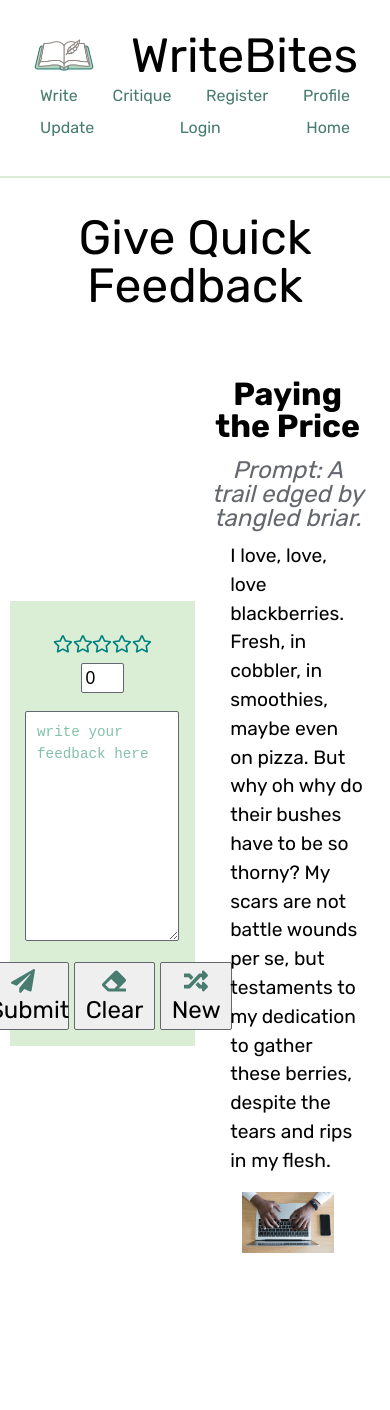
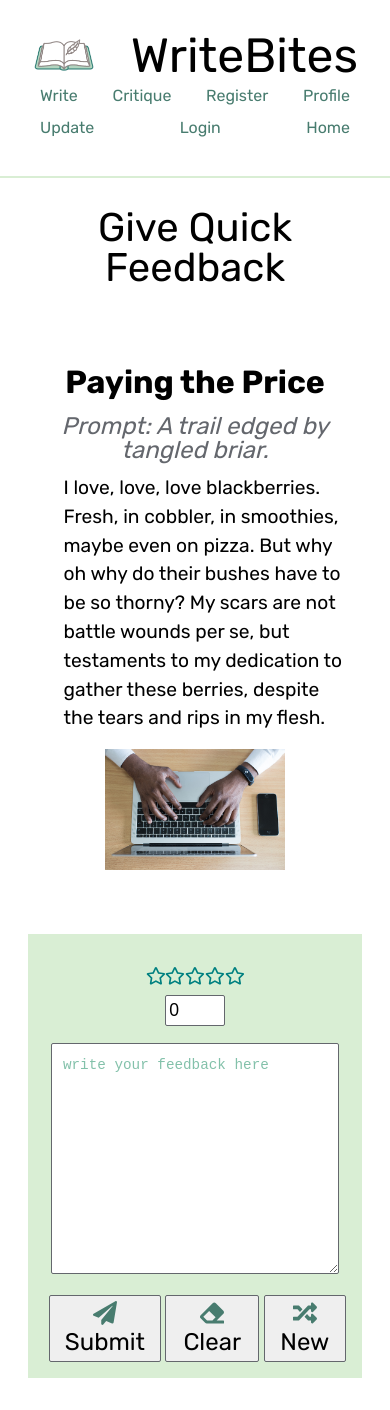
Before and after one commit to writebites/frontend-bites, a React (Create React App) app: page /critique in a window 390 px wide. Before the commit the page ends 1301 px from the top, so only its background shows below. Built offline with nearby package versions, Linux system fonts and the light colour scheme; sample sign-in values are in the browser's storage.

Commit message:
Styles: Adds mobile styling for critique page

```diff
--- a/src/components/CritiquePage.js
+++ b/src/components/CritiquePage.js
@@ -73,10 +73,10 @@ export default function CritiquePage(props) {
       user_id: localStorage.getItem('id'),
       post_id: responseToCritique.post_id,
     };
-    console.log(submissionBody);
+
     let critiques = localStorage.getItem('critiques');
     critiques = JSON.parse(critiques);
-    critiques = [...critiques, critique];
+    critiques = [...critiques, submissionBody];
     localStorage.setItem('critiques', JSON.stringify(critiques));
     props.history.push('/collection');
   };
@@ -112,7 +112,6 @@ export default function CritiquePage(props) {
                 onChange={handleChange}
                 required
                 type="number"
-                placeholder="star rating"
                 step="0.5"
                 max="5"
                 min="0"
--- a/src/stylesheets/critique-page.scss
+++ b/src/stylesheets/critique-page.scss
@@ -2,6 +2,9 @@
   h1 {
     text-align: center;
     padding: 0.75em;
+    @media (max-width: 600px) {
+      font-size: 2.5em;
+    }
   }
   main {
     display: flex;
@@ -9,8 +12,15 @@
     align-items: center;
     width: 95vw;
     margin: 1em auto;
+    @media (max-width: 600px) {
+      flex-flow: column-reverse wrap;
+    }
     .left-side {
       width: 50%;
+      @media (max-width: 600px) {
+        width: 90%;
+        margin: 1em auto;
+      }
       form {
         .input-group {
           display: flex;
@@ -21,6 +31,9 @@
           }
           input[type='number'] {
             width: 2em;
+            @media (max-width: 1100px) {
+              width: 3em;
+            }
           }
           label {
             text-align: center;
@@ -46,6 +59,10 @@
       width: 50%;
       box-sizing: border-box;
       padding: 1em;
+      @media (max-width: 600px) {
+        width: 90%;
+        margin: 1em auto;
+      }
       h2 {
         text-align: center;
         font-weight: bold;
```
